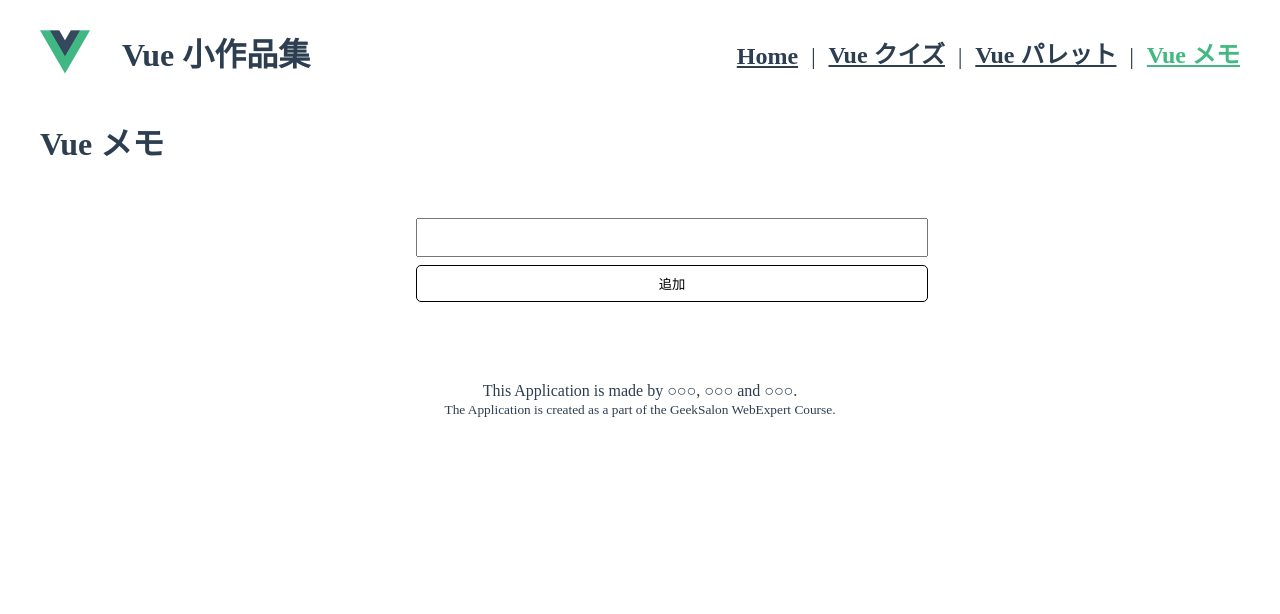
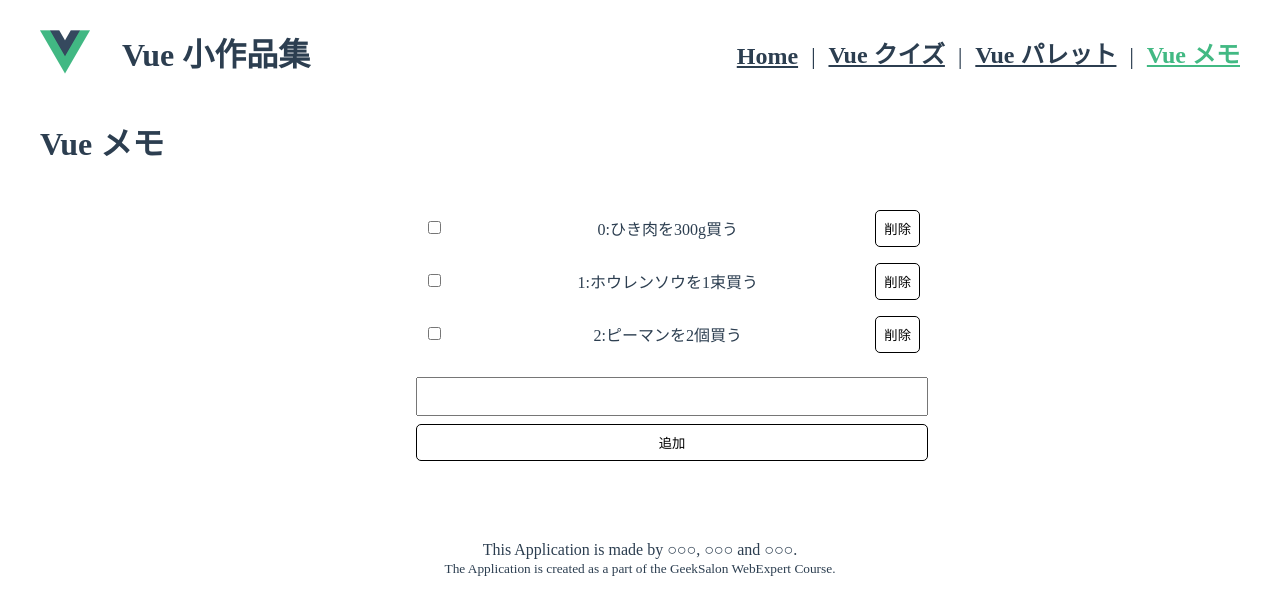
Before and after one commit to webex16-team-3/demo-team-app, a Vue app: page /memo in a window 1280 px wide. Shown: the top 614 px of the page. Built offline with nearby package versions, Linux system fonts and the light colour scheme.

Commit message:
変更しました

```diff
--- a/src/views/MemoApp.vue
+++ b/src/views/MemoApp.vue
@@ -2,7 +2,7 @@
   <h1>Vue メモ</h1>
   <div class="memo-list">
     <ul class="memo-list__container">
-      <li class="memo" v-for="item in memo" v-bind:key="item.id">
+      <li class="memo" v-for="(memo, index) in memos" v-bind:key="index">
         <div class="memo__checkbox">
           <input type="checkbox" v-model="memo.isDone" />
         </div>
@@ -10,7 +10,7 @@
           {{ index }}:{{ memo.text }}
         </div>
         <div v-else class="memo__text">{{ index }}:{{ memo.text }}</div>
-        <button v-on:click="deleteMemo(index)" class="memo__delete">
+        <button class="memo__delete" v-on:click="deleteMemo(index)">
           削除
         </button>
       </li>
```
